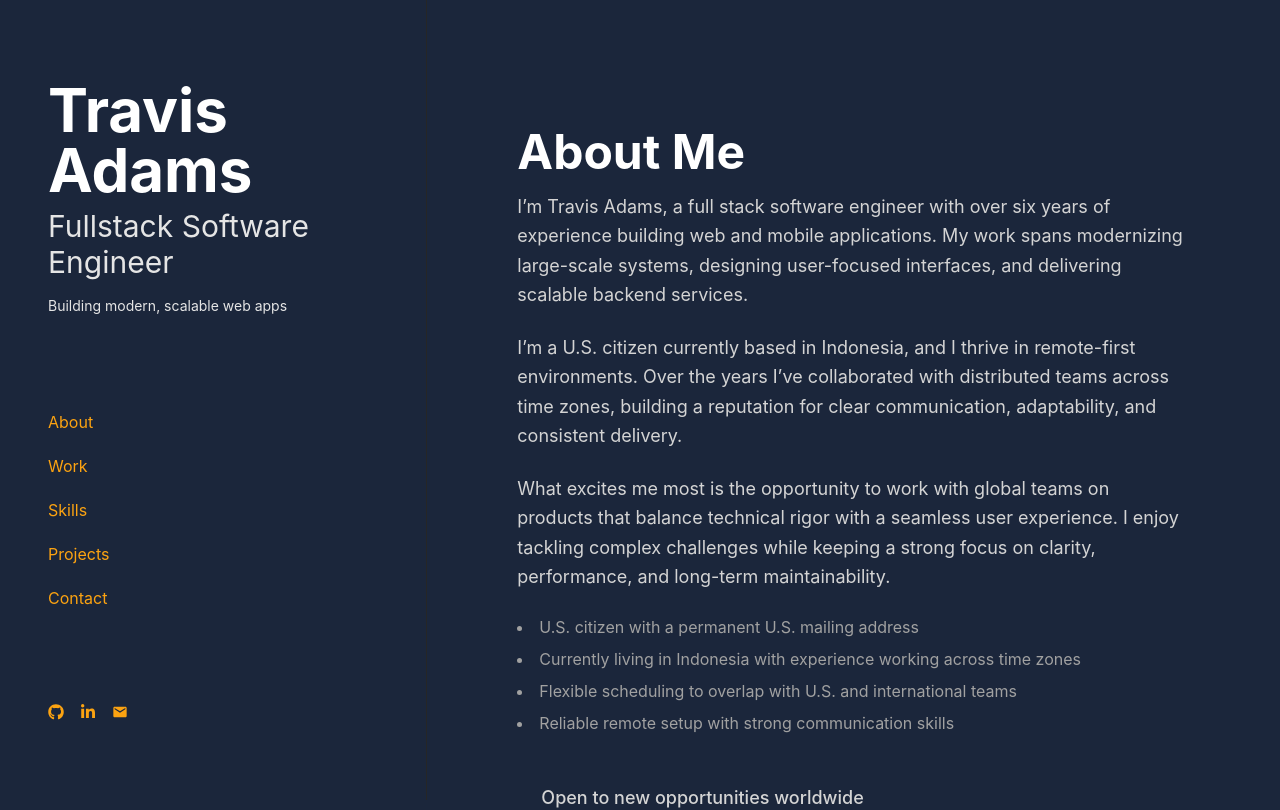
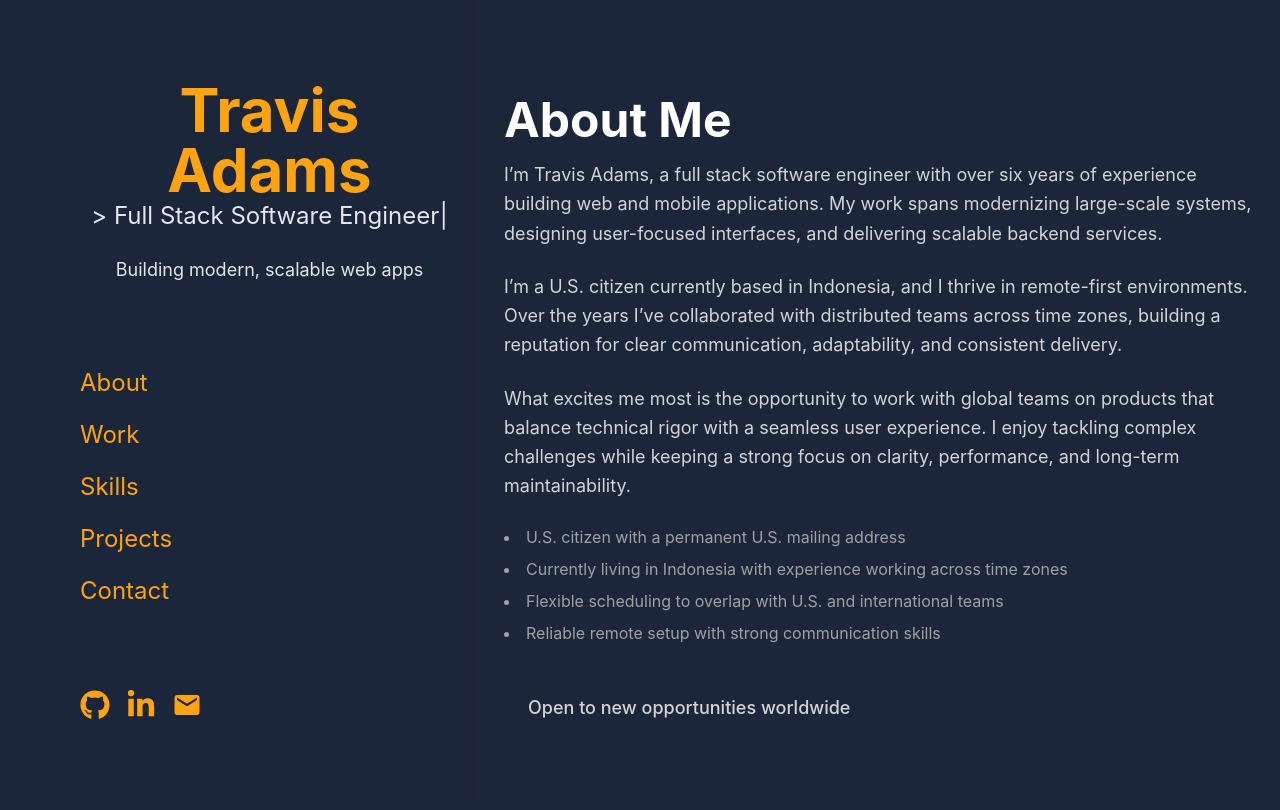
Before and after one commit to Travisaurus-Rex/portfolio, a Next.js app: page / in a window 1280 px wide. Shown: the top 810 px of the page. Built offline with nearby package versions, Linux system fonts and the light colour scheme.

Commit message:
major style updates

```diff
--- a/src/app/globals.css
+++ b/src/app/globals.css
@@ -19,10 +19,10 @@ html, body {
 
 /* Links */
 a {
-  @apply text-primary hover:text-secondary transition-colors;
+  @apply text-primary hover:text-tertiary transition-colors;
 }
 
 /* Utilities for sections */
 .section {
-  @apply max-w-3xl mx-auto px-6 py-16;
+  @apply max-w-3xl mx-auto px-1 py-12;
 }
--- a/src/app/layout.tsx
+++ b/src/app/layout.tsx
@@ -12,10 +12,7 @@ export default function RootLayout({ children }: { children: React.ReactNode })
     <html lang="en">
       <body className="bg-dark-bg text-white min-h-screen">
         <div className="flex">
-          {/* Sidebar is rendered once here */}
           <Sidebar />
-
-          {/* Main scrollable content */}
           <main className="flex-1 overflow-y-auto">
             {children}
           </main>
--- a/src/app/page.tsx
+++ b/src/app/page.tsx
@@ -4,12 +4,13 @@ import Skills from "@/components/Skills";
 import Projects from "@/components/Projects";
 import Contact from "@/components/Contact";
 import Work from "@/components/Work";
+import Hero from "@/components/Hero";
 
 export default function Home() {
   return (
     <>
       <section id="about" className="section"><About /></section>
-      <section id="skills" className="section"><Work /></section>
+      <section id="work" className="section"><Work /></section>
       <section id="skills" className="section"><Skills /></section>
       <section id="projects" className="section"><Projects /></section>
       <section id="contact" className="section"><Contact /></section>
--- a/src/components/Contact.tsx
+++ b/src/components/Contact.tsx
@@ -182,52 +182,6 @@ export default function Contact() {
             </AnimatePresence>
 
           </div>
-
-          {/* Contact Info */}
-          <div className="space-y-8">
-            <div className="neon-border border-neon-purple/30 p-8 rounded-lg bg-card/20 backdrop-blur-sm">
-              <h3 className="text-2xl mb-6 text-neon-purple neon-glow">Contact Info</h3>
-
-              <div className="space-y-6">
-                {contactInfo.map((info, index) => (
-                  <a
-                    key={index}
-                    href={info.href}
-                    className="flex items-center space-x-4 group hover:text-neon-cyan transition-colors"
-                  >
-                    <div className="w-12 h-12 rounded-lg bg-neon-purple/20 flex items-center justify-center group-hover:bg-neon-cyan/20 transition-colors">
-                      <info.icon className="w-6 h-6 text-neon-purple group-hover:text-neon-cyan transition-colors" />
-                    </div>
-                    <div>
-                      <p className="text-sm text-foreground/60">{info.label}</p>
-                      <p className="text-foreground">{info.value}</p>
-                    </div>
-                  </a>
-                ))}
-              </div>
-            </div>
-
-            <div className="neon-border border-neon-green/30 p-8 rounded-lg bg-card/20 backdrop-blur-sm">
-              <h3 className="text-2xl mb-6 text-neon-green neon-glow">Follow Me</h3>
-
-              <div className="flex space-x-4">
-                {socialLinks.map((social, index) => (
-                  <a target="_blank"
-                    key={index}
-                    href={social.href}
-                    className={`w-12 h-12 rounded-lg border border-current flex items-center justify-center hover:bg-current/10 transition-all duration-300 text-${social.color}`}
-                    style={{ color: `var(--color-${social.color})` }}
-                  >
-                    <social.icon size={20} />
-                  </a>
-                ))}
-              </div>
-
-              <p className="text-foreground/70 mt-6 leading-relaxed">
-                Let&apos;s connect on social media and stay updated with the latest in tech and development.
-              </p>
-            </div>
-          </div>
         </div>
       </div>
     </div>
--- a/src/components/Hero.tsx
+++ b/src/components/Hero.tsx
@@ -7,8 +7,9 @@ export default function Hero() {
   const [text, setText] = useState('');
   const fullText = 'Full Stack Software Engineer';
 
-  useEffect(() => {
-    let i = 0;
+ useEffect(() => {
+  let i = 0;
+  const startTimer = setTimeout(() => {
     const timer = setInterval(() => {
       setText(fullText.slice(0, i));
       i++;
@@ -17,8 +18,14 @@ export default function Hero() {
       }
     }, 100);
 
-    return () => clearInterval(timer);
+    // Cleanup interval if component unmounts
+      return () => clearInterval(timer);
+    }, 1000); // initial 500ms delay
+
+    // Cleanup timeout if component unmounts before delay
+    return () => clearTimeout(startTimer);
   }, []);
+
 
   const scrollToSection = (sectionName: string) => {
     const element = document.getElementById(sectionName);
--- a/src/components/Sidebar.tsx
+++ b/src/components/Sidebar.tsx
@@ -2,43 +2,65 @@
 
 import { FaGithub, FaLinkedinIn } from "react-icons/fa";
 import { MdEmail } from "react-icons/md";
-import { useState } from 'react';
+import { useEffect, useState } from 'react';
 
 export default function Sidebar() {
   const [active, setActive] = useState('');
+  const [text, setText] = useState('');
+  const fullText = 'Full Stack Software Engineer';
 
-  const updateActive = (e: any) => {
-    console.log(e.target.id);
-  }
+  useEffect(() => {
+    let i = 0;
+    const startTimer = setTimeout(() => {
+      const timer = setInterval(() => {
+        setText(fullText.slice(0, i));
+        i++;
+        if (i > fullText.length) {
+          clearInterval(timer);
+        }
+      }, 100);
+
+      // Cleanup interval if component unmounts
+      return () => clearInterval(timer);
+    }, 500); // initial 500ms delay
+
+    // Cleanup timeout if component unmounts before delay
+    return () => clearTimeout(startTimer);
+  }, []);
 
   return (
     <>
       {/* Desktop / large screens: fixed left column */}
-      <aside className="hidden lg:flex w-1/3 max-w-xl sticky top-0 h-screen flex-col justify-between p-12 py-20 border-r border-neutral-800">
-        <div>
-          <h1 className="text-6xl font-bold text-white">Travis Adams</h1>
-          <p className="text-3xl text-neutral-200 mt-2">Fullstack Software Engineer</p>
-          <p className="mt-4 text-sm text-neutral-200">
+      <aside className="hidden lg:flex flex-none w-[30rem] sticky top-0 h-screen flex-col justify-between pl-20 pr-5 py-20 border-r border-neutral-800">
+        <div className="text-center">
+          <h1 className="text-6xl font-bold text-primary">Travis Adams</h1>
+          <div className="text-xl lg:text-2xl text-foreground/80 h-8">
+            <span className="text-neon-green">&gt;</span> {text}
+            <span className="animate-pulse">|</span>
+          </div>
+          <p className="mt-6 text-lg text-neutral-200">
             Building modern, scalable web apps
           </p>
         </div>
 
         <div>
           <nav className="space-y-5">
-            <a href="#about" onClick={updateActive} className="block hover:text-[var(--color-neon-blue)]">About</a>
-            <a href="#work" onClick={updateActive} className="block hover:text-[var(--color-neon-blue)]">Work</a>
-            <a href="#skills" onClick={updateActive} className="block hover:text-[var(--color-neon-blue)]">Skills</a>
-            <a href="#projects" onClick={updateActive} className="block hover:text-[var(--color-neon-blue)]">Projects</a>
-            <a href="#contact" onClick={updateActive} className="block hover:text-[var(--color-neon-blue)]">Contact</a>
+            <a href="#about" onClick={() => setActive('about')} className="block text-2xl hover:text-[var(--color-neon-blue)]">About</a>
+            <a href="#work" onClick={() => setActive('work')} className="block text-2xl hover:text-[var(--color-neon-blue)]">Work</a>
+            <a href="#skills" onClick={() => setActive('skills')} className="block text-2xl hover:text-[var(--color-neon-blue)]">Skills</a>
+            <a href="#projects" onClick={() => setActive('projects')} className="block text-2xl hover:text-[var(--color-neon-blue)]">Projects</a>
+            <a href="#contact" onClick={() => setActive('contact')} className="block text-2xl hover:text-[var(--color-neon-blue)]">Contact</a>
           </nav>
         </div>
 
         <div className="flex items-center space-x-4 text-neutral-400">
-          <a href="https://github.com/Travisaurus-Rex" target="_blank" rel="noreferrer"><FaGithub /></a>
-          <a href="https://linkedin.com/in/yourusername" target="_blank" rel="noreferrer"><FaLinkedinIn /></a>
-          <a href="mailto:tadamsdeveloper@gmail.com"><MdEmail /></a>
+          <a href="https://github.com/Travisaurus-Rex" className="text-3xl" target="_blank" rel="noreferrer"><FaGithub /></a>
+          <a href="https://linkedin.com/in/yourusername" className="text-3xl" target="_blank" rel="noreferrer"><FaLinkedinIn /></a>
+          <a href="mailto:tadamsdeveloper@gmail.com" className="text-3xl"><MdEmail /></a>
         </div>
       </aside>
+
+
 
       {/* Mobile header (only shown on small screens) */}
       <header className="lg:hidden sticky top-0 z-20 bg-[rgba(10,10,15,0.9)] backdrop-blur p-4 border-b border-neutral-800">
```
